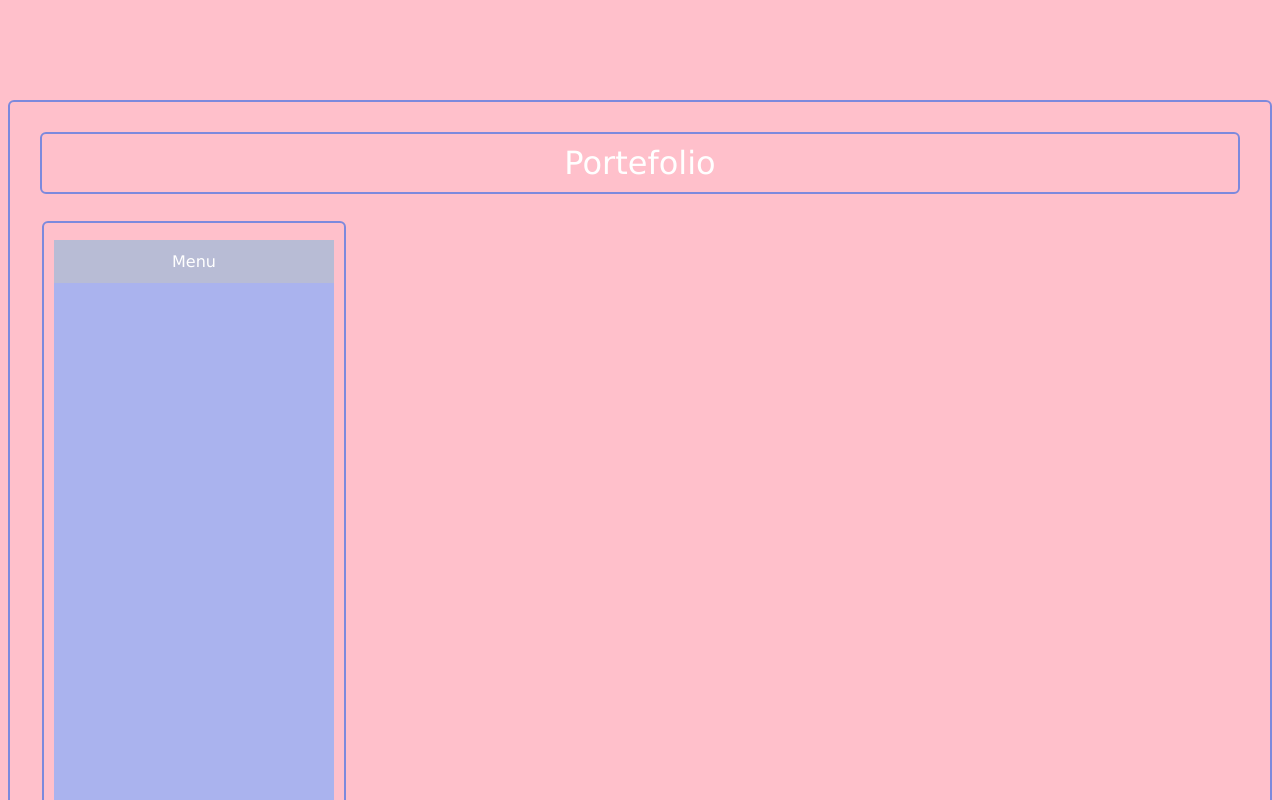
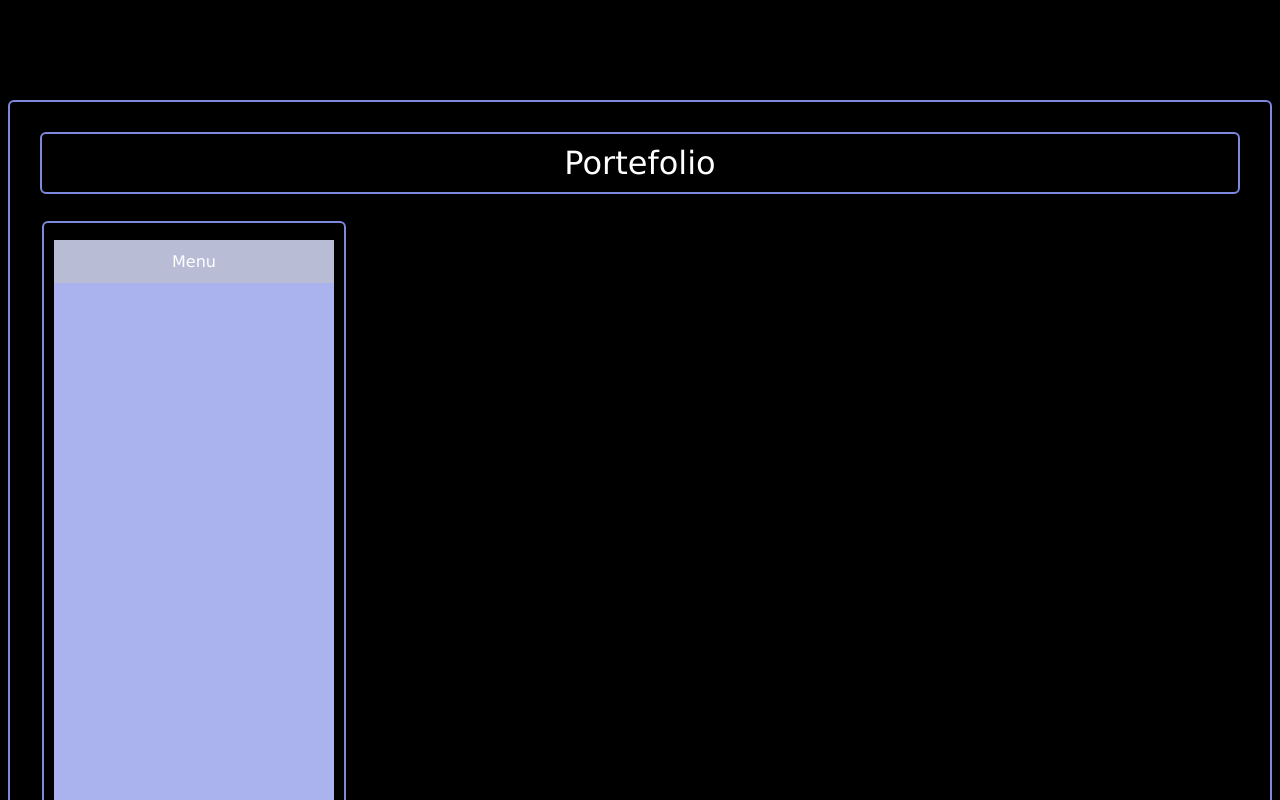
Before and after one commit to loukshan/tp_portfolio, a plain HTML site: page index.html in a window 1280 px wide. Shown: the top 800 px of the page. Drawn offline with Linux system fonts and the light colour scheme.

Commit message:
Update index.html

```diff
--- a/index.html
+++ b/index.html
@@ -3,7 +3,7 @@
 <head>
 	<title></title>
 </head>
-<body bgcolor=" pink ">
+<body bgcolor="black">
 <link rel="stylesheet" type="text/css" href="style1.css">
 
 
```
